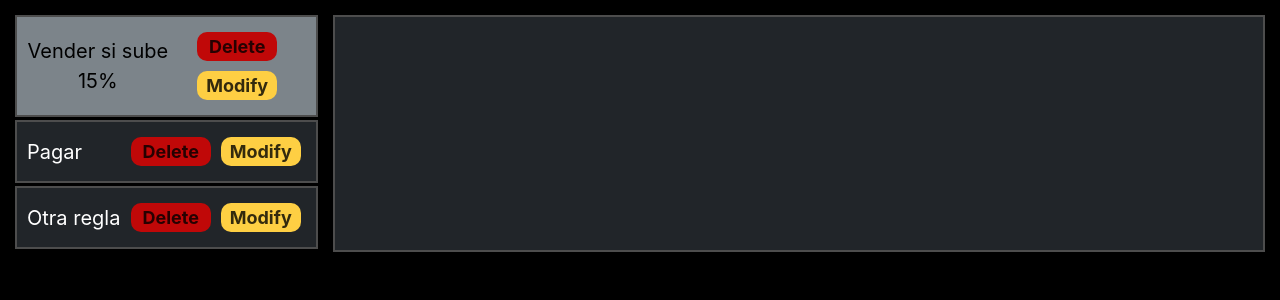
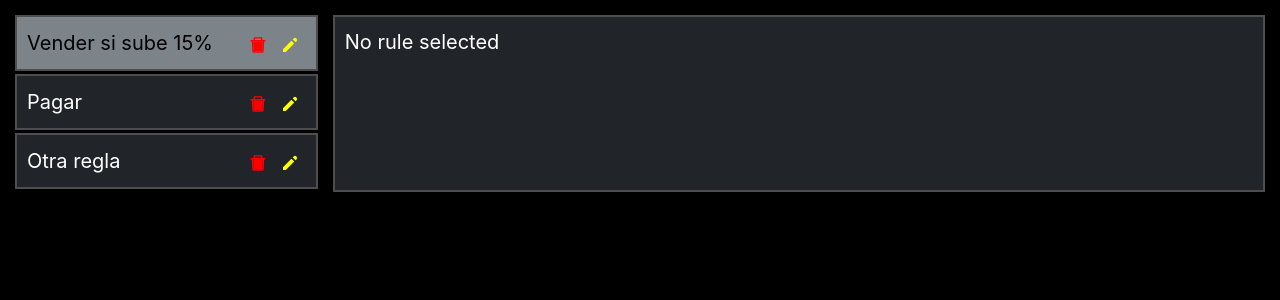
Before and after one commit to Melzr/CryptoMonitor, a React (Create React App) app in the folder frontend/: page /rules in a window 1280 px wide. Shown: the top 300 px of the page. Built offline with nearby package versions, Linux system fonts and the light colour scheme.

Commit message:
rules redux and rules icons

```diff
--- a/frontend/src/containers/Rules/index.tsx
+++ b/frontend/src/containers/Rules/index.tsx
@@ -3,13 +3,16 @@ import { Button } from "react-bootstrap";
 import { setSelectedRule } from "../../state/actions";
 import { useDispatch } from "react-redux";
 import { selectCurrentRule } from '../../state/selectors/rulesSelector';
+import { AiTwotoneDelete } from "react-icons/ai";
+import { HiPencil } from "react-icons/hi";
 import {
-  DeleteButton,
+  RuleButton,
   DescriptionContainer,
   ListContainer,
   MainContainer,
   OperateButton,
   Option,
+  RuleText,
 } from "./styled";
 import { useSelector } from "react-redux";
 import { Rule } from "../../interfaces/interfaces";
@@ -218,7 +221,7 @@ export const Rules = () => {
   const [selected, setSelected] = useState(RULES[0]);
   const handleClick = (rule: Rule) => {
     setSelected(rule);
-    dispatch(setSelectedRule(rule.name));
+    dispatch(setSelectedRule(rule));
   }
   const selectedRule = useSelector(selectCurrentRule);
   return (
@@ -232,19 +235,21 @@ export const Rules = () => {
             >
               {rule.name}
               <div>
-                <OperateButton isDelete = {true}>
-                  Delete
-                </OperateButton>
-                <OperateButton isDelete = {false}>
-                  Modify
-                </OperateButton>
+                <RuleButton isSelected={selected.name == rule.name}>
+                  <AiTwotoneDelete color="red"/>
+                </RuleButton>
+                <RuleButton isSelected={selected.name == rule.name}>
+                  <HiPencil color="yellow"/>
+                </RuleButton>
               </div>
             </Option>
           );
         })}
       </ListContainer>
       <DescriptionContainer>
-          {selectedRule}
+          <RuleText>
+            {selectedRule ? JSON.stringify(selectedRule, null, "\n") : "No rule selected"}
+          </RuleText>
       </DescriptionContainer>
     </MainContainer>
   );
--- a/frontend/src/containers/Rules/styled.tsx
+++ b/frontend/src/containers/Rules/styled.tsx
@@ -1,4 +1,5 @@
 import styled from "styled-components";
+import { AiTwotoneDelete } from "react-icons/ai";
 
 interface Props {
   isSelected: boolean;
@@ -35,7 +36,7 @@ export const Option = styled.div<Props>`
   align-items: center;
   display: flex;
   color: ${(props) => (props.isSelected ? "black" : "white")};
-  background-color: ${(props) => (props.isSelected ? "#7c848a" : "#212529")};;
+  background-color: ${(props) => (props.isSelected ? "#7c848a" : "#212529")};
   text-align: center;
   font-size: 20px;
   padding: 10px;
@@ -43,6 +44,11 @@ export const Option = styled.div<Props>`
   cursor: pointer;
   width: 100%;
   margin-bottom: 3px;
+`;
+
+export const RuleButton = styled.button<Props>`
+   background-color: ${(props) => (props.isSelected ? "#7c848a" : "#212529")};
+   border: none;
 `;
 
 
@@ -63,19 +69,8 @@ export const OperateButton = styled.button<ButtonProps>`
     margin: 5px;
 `;
 
-export const DeleteButton = styled.button`
-    width: 80px;
-    height: 100%;
-    font-size: 18px;
-    background-color: rgba(210, 29, 29, 0.797);
-    border: none;
-    color: #000000cc;
-    font-weight: bold;
-    border-radius: 10px;
-    &:hover {
-        cursor: pointer;
-        background-color: #670707;
-        color: #000000cc;
-    }
-    margin: 5px;
-`;
+
+
+export const RuleText = styled.p`
+  color: white;
+`
--- a/frontend/src/state/actions/rulesAction.ts
+++ b/frontend/src/state/actions/rulesAction.ts
@@ -1,9 +1,11 @@
+import { Rule } from "../../interfaces/interfaces";
+
 export type RulesAction = {
     type: "SELECT_RULE";
-    name: String;
+    rule: Rule;
   };
 
-  export const setSelectedRule = (name: String): RulesAction => ({
+  export const setSelectedRule = (rule: Rule): RulesAction => ({
     type: "SELECT_RULE",
-    name,
+    rule,
   });
--- a/frontend/src/state/reducers/rulesReducer.ts
+++ b/frontend/src/state/reducers/rulesReducer.ts
@@ -1,19 +1,20 @@
 import { Reducer } from "redux";
+import { Rule } from "../../interfaces/interfaces";
 import { AppAction } from "../AppAction";
 
 export type RulesState = {
-  name: String;
+  rule: Rule | null;
 };
 
 const initialState = {
-  name: "",
+  rule: null,
 }
 
 const rulesReducer: Reducer<RulesState, AppAction> = (state = initialState, action) => {
   switch (action.type) {
     case 'SELECT_RULE':
       return {
-        name: action.name,
+        rule: action.rule,
       };
     default:
       return state;
--- a/frontend/src/state/selectors/rulesSelector.ts
+++ b/frontend/src/state/selectors/rulesSelector.ts
@@ -1,5 +1,6 @@
 import { RootState } from '..';
+import { Rule } from '../../interfaces/interfaces';
 
-export const selectCurrentRule = (state: RootState): String => {
-  return state.rules.name;
+export const selectCurrentRule = (state: RootState): Rule | null => {
+  return state.rules.rule;
 };
--- /dev/null
+++ b/package.json
@@ -0,0 +1,5 @@
+{
+  "dependencies": {
+    "react-icons": "^4.6.0"
+  }
+}
```
Also changed, not shown: 1 other file (tests, documents, lock files or other folders).
